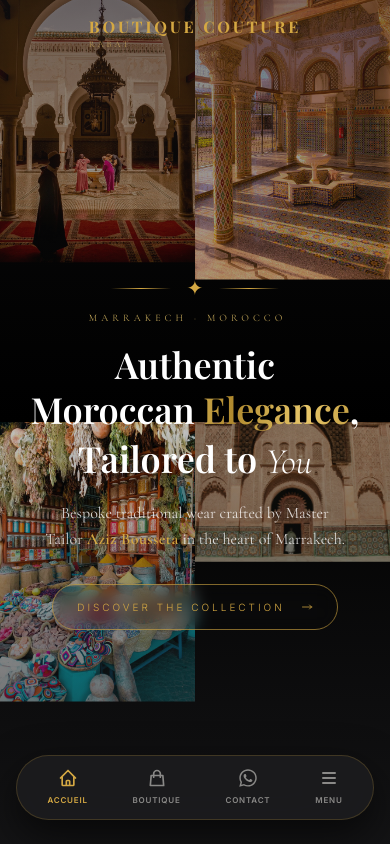
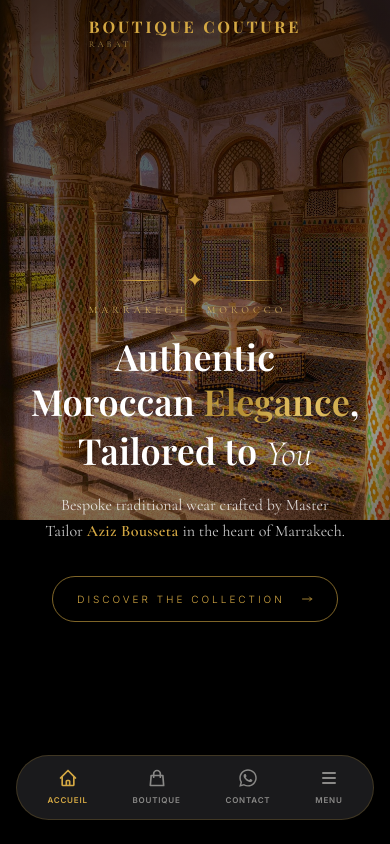
Before and after one commit to MohamedKARKACHI/boutiquecouturerabat, a React (Vite) app: page / in a window 390 px wide. Shown: the top 844 px of the page. Built offline with nearby package versions, Linux system fonts and the light colour scheme; a web font is replaced by a local one.

Commit message:
refactor(hero): replace grid with full-screen slider on mobile for better visibility

```diff
--- a/src/components/Hero.jsx
+++ b/src/components/Hero.jsx
@@ -50,49 +50,31 @@ export default function Hero() {
   return (
     <section
       id="hero"
-      className="relative h-[100dvh] md:min-h-screen flex items-center justify-center overflow-hidden bg-ink"
+      className="relative h-[100dvh] md:h-screen w-full flex items-center justify-center overflow-hidden bg-black"
     >
-      {/* ── Background: Mobile 2x2 Editorial Grid ── */}
-      <div className="md:hidden absolute inset-0 z-0 grid grid-cols-2 grid-rows-2 overflow-hidden bg-black">
-        {mobileSlides.slice(0, 4).map((img, idx) => (
-          <div key={idx} className="relative w-full h-full overflow-hidden">
-            <motion.img
-              initial={{ scale: 1.25, opacity: 0 }}
-              animate={{ scale: 1.15, opacity: 1 }}
-              transition={{ duration: 1.2, delay: idx * 0.1 }}
-              src={img}
-              alt={`Gallery ${idx}`}
-              className="absolute inset-0 w-full h-full object-cover object-center"
-            />
-            <div className="absolute inset-0 bg-black/15" />
-          </div>
-        ))}
-      </div>
-
-      {/* ── Background: Desktop Slider ── */}
-      <div className="hidden md:block absolute inset-0 z-0 overflow-hidden">
-        <AnimatePresence mode="sync">
+      {/* ── Full-Screen Dynamic Background Slider ── */}
+      <div className="absolute inset-0 z-0">
+        <AnimatePresence mode="popLayout">
           <motion.img
-            key={`d-${current}`}
-            src={desktopSlides[current]}
-            alt={`Moroccan Elegance Slide ${current + 1}`}
-            initial={{ opacity: 0, scale: 1.05 }}
+            key={`${isMobile ? 'm' : 'd'}-${current}`}
+            src={activeSlides[current]}
+            alt="Moroccan Elegance"
+            initial={{ opacity: 0, scale: 1.1 }}
             animate={{ opacity: 1, scale: 1 }}
-            exit={{ opacity: 0 }}
-            transition={{ duration: 1.5, ease: 'easeOut' }}
+            exit={{ opacity: 0, scale: 1.05 }}
+            transition={{ duration: 1.5, ease: [0.4, 0, 0.2, 1] }}
             className="absolute inset-0 w-full h-full object-cover object-center"
           />
         </AnimatePresence>
+
+        {/* Cinematic Overlays for Maximum Readability */}
+        <div className="absolute inset-0 z-10 bg-black/40 pointer-events-none" />
+        <div className="absolute inset-0 z-10 bg-gradient-to-b from-black/60 via-transparent to-black/80 pointer-events-none" />
       </div>
 
-      {/* Universal Overlay for all viewports */}
-      <div className="absolute inset-0 z-10 pointer-events-none">
-        <div className="absolute inset-0 bg-black/10 md:bg-black/20" />
-        <div className="absolute inset-0 bg-gradient-to-b from-charcoal/40 via-transparent to-charcoal/70 md:to-charcoal/80" />
-      </div>
 
-      {/* ── Content ── */}
-      <div className="relative z-20 section-container text-center w-full flex flex-col items-center justify-center h-full pt-16">
+      {/* ── Hero Content ── */}
+      <div className="relative z-20 container mx-auto px-6 text-center h-full flex flex-col items-center justify-center pt-12">
         {/* Ornament */}
         <motion.div
           initial={{ opacity: 0, scale: 0.8 }}
```
